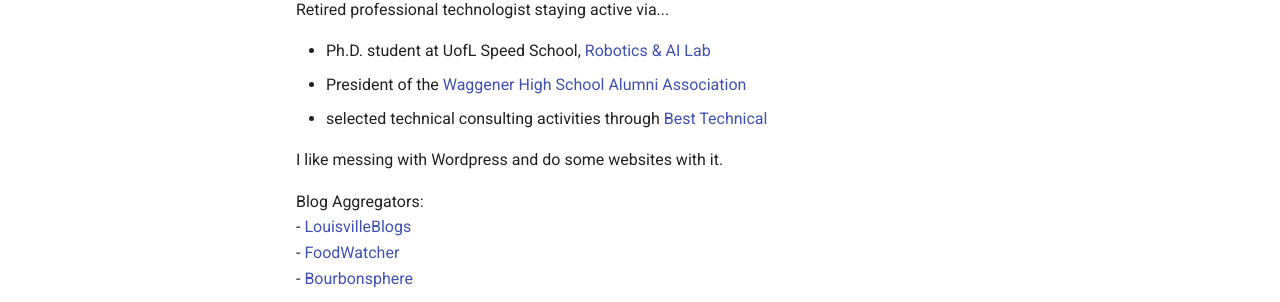
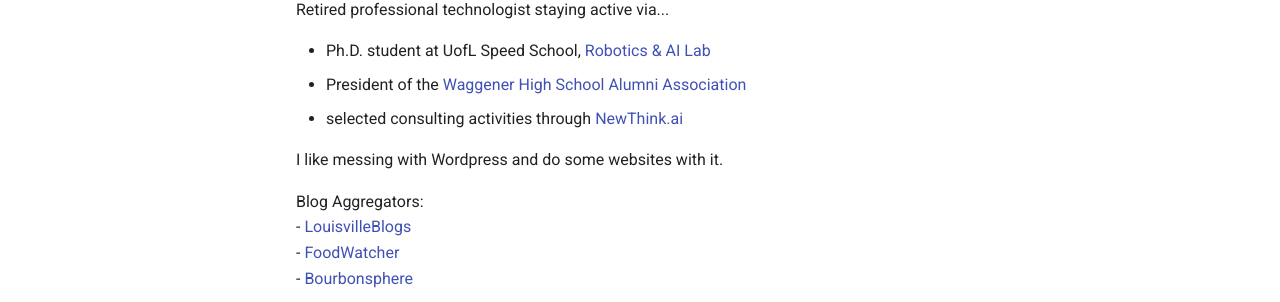
Before and after one commit to davecampbell/davecampbell.github.io, an MkDocs documentation site: the page built from docs/index.md, in a window 1280 px wide. Shown: the part 300-602 px from the top of the page. Built offline with MkDocs 1.6.1 and Material for MkDocs 9.7.7, drawn with Linux system fonts in a browser that asks for light colours.

Commit message:
BestTechnical.com -> NewThink.ai

```diff
--- a/docs/index.md
+++ b/docs/index.md
@@ -14,7 +14,7 @@ Retired professional technologist staying active via...
 
 * Ph.D. student at UofL Speed School, [Robotics & AI Lab](https://engineering.louisville.edu/research/centersinstitutes/larri/){:target="_blank" rel="noopener"}
 * President of the [Waggener High School Alumni Association](https://waggeneralumni.org){:target="_blank" rel="noopener"}
-* selected technical consulting activities through [Best Technical](https://www.besttechnical.com){:target="_blank" rel="noopener"}
+* selected consulting activities through [NewThink.ai](https://newthink.ai){:target="_blank" rel="noopener"}
 
 I like messing with Wordpress and do some websites with it.
 
```
